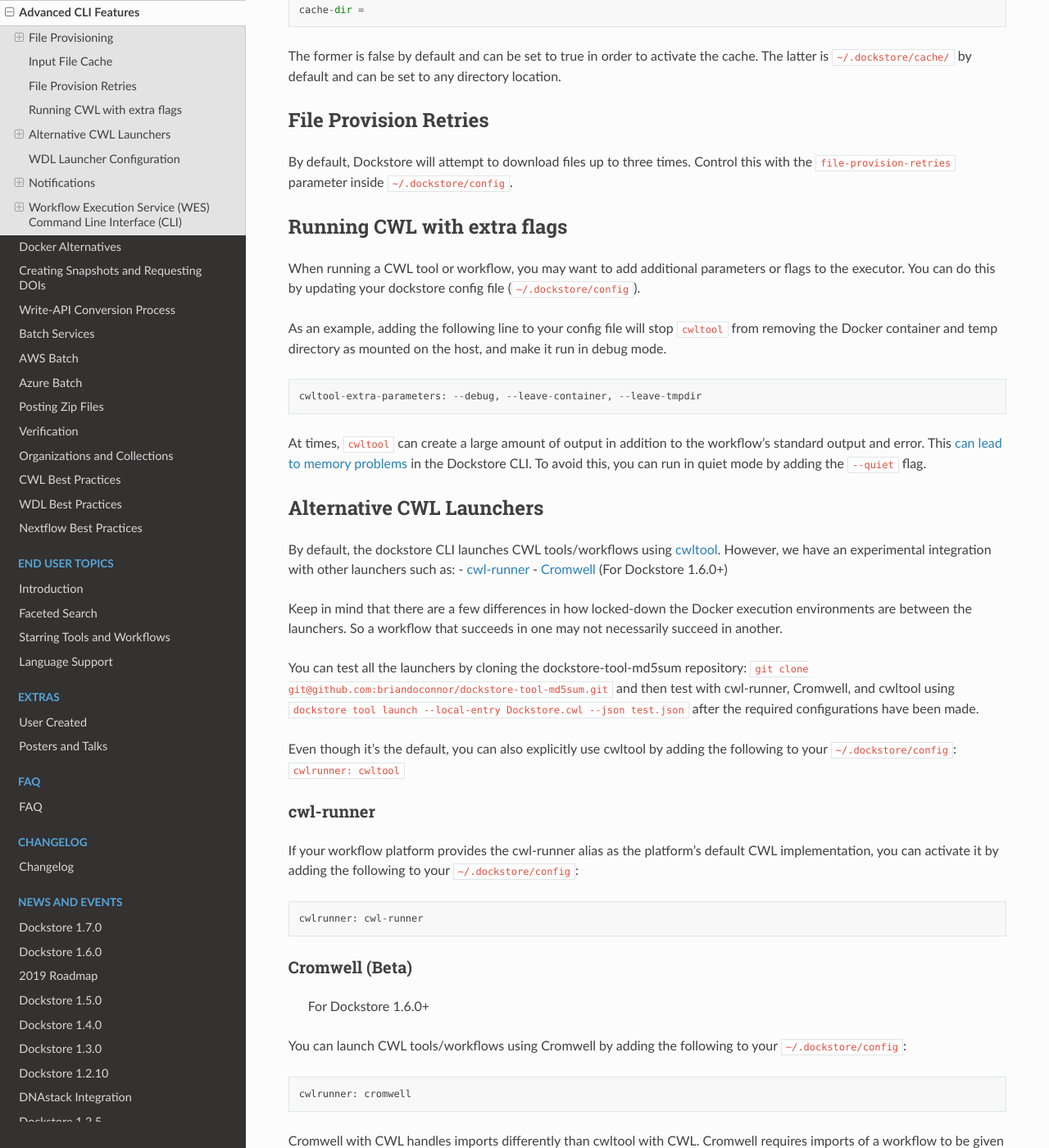
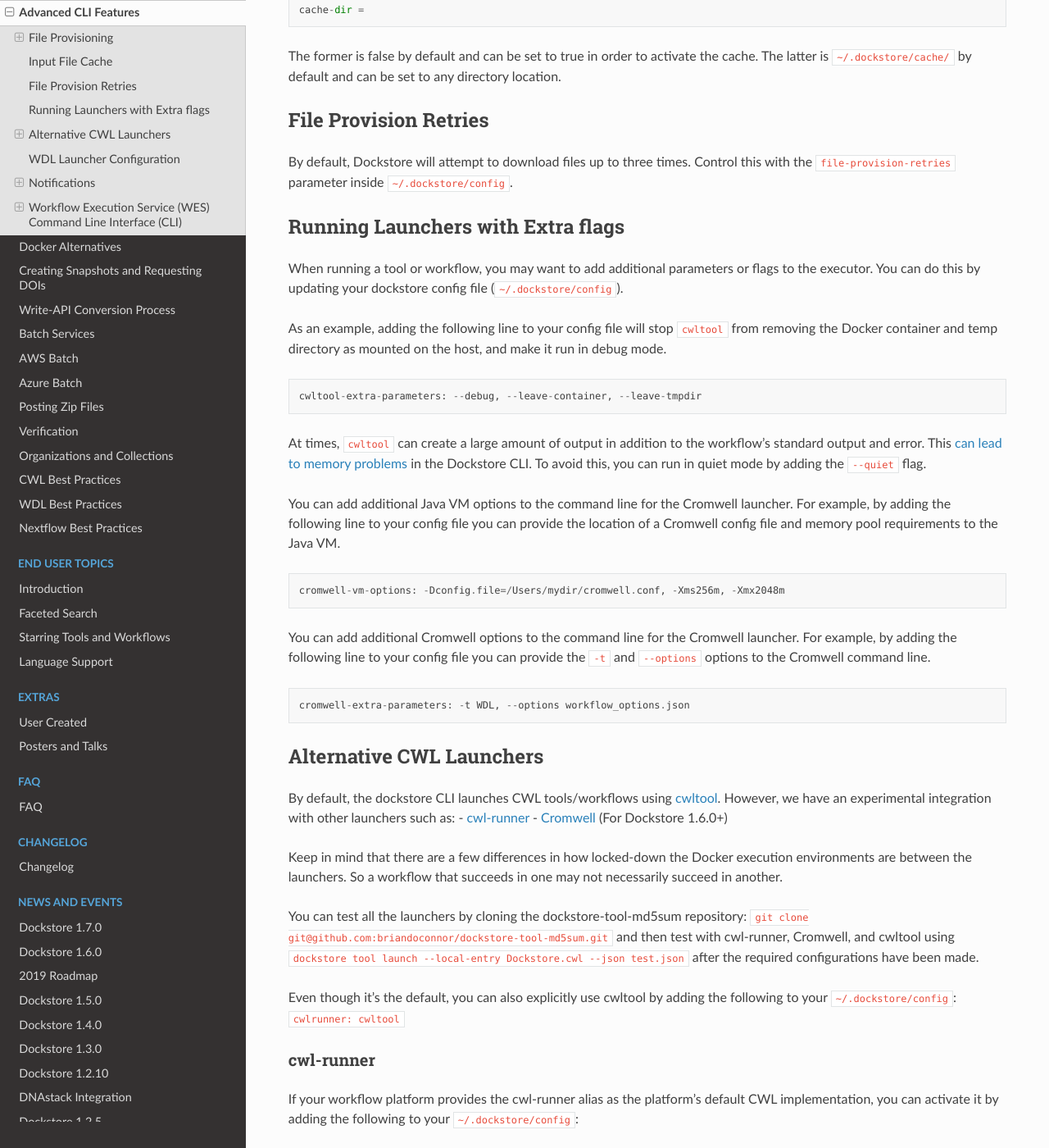
Before and after one commit to dockstore/dockstore-documentation, a Sphinx documentation site: the page built from docs/advanced-topics/advanced-features.rst, in a window 1280 px wide and 1400 px high, scrolled down 2657 px. Shown: the whole window at 82% size. Built offline with Sphinx 7.4.7 and the Read the Docs theme 2.0.0, drawn with Linux system fonts in a browser that asks for light colours.

Commit message:
add config options for Java VM and Cromwell

```diff
--- a/docs/advanced-topics/advanced-features.rst
+++ b/docs/advanced-topics/advanced-features.rst
@@ -187,10 +187,10 @@
 Control this with the ``file-provision-retries`` parameter inside
 ``~/.dockstore/config``.
 
-Running CWL with extra flags
+Running Launchers with Extra flags
 ----------------------------------
 
-When running a CWL tool or workflow, you may want to add additional
+When running a tool or workflow, you may want to add additional
 parameters or flags to the executor. You can do this by updating your
 dockstore config file  (``~/.dockstore/config``).
 
@@ -209,6 +209,27 @@
 mode by adding the ``--quiet`` flag.
 
 .. _can lead to memory problems: https://github.com/dockstore/dockstore/issues/1420
+
+
+You can add additional Java VM options to the command line for the Cromwell
+launcher. For example, by adding the following line to your config file you can
+provide the location of a Cromwell config file and memory pool requirements to the Java VM.
+
+::
+
+    cromwell-vm-options: -Dconfig.file=/Users/mydir/cromwell.conf, -Xms256m, -Xmx2048m
+
+
+
+You can add additional Cromwell options to the command line for the Cromwell
+launcher. For example, by adding the following line to your config file you can
+provide the ``-t`` and ``--options`` options to the Cromwell command line.
+
+::
+
+    cromwell-extra-parameters: -t WDL, --options workflow_options.json
+
+
 
 Alternative CWL Launchers
 -------------------------
@@ -296,6 +317,7 @@
 .. note:: The cromwell-version mentioned in ``~/.dockstore/config`` will
     also be used to specify the version of Cromwell used to launch CWL tools
     and workflows if you set ``cwlrunner: cromwell``.
+
 
 Notifications
 -------------
```
